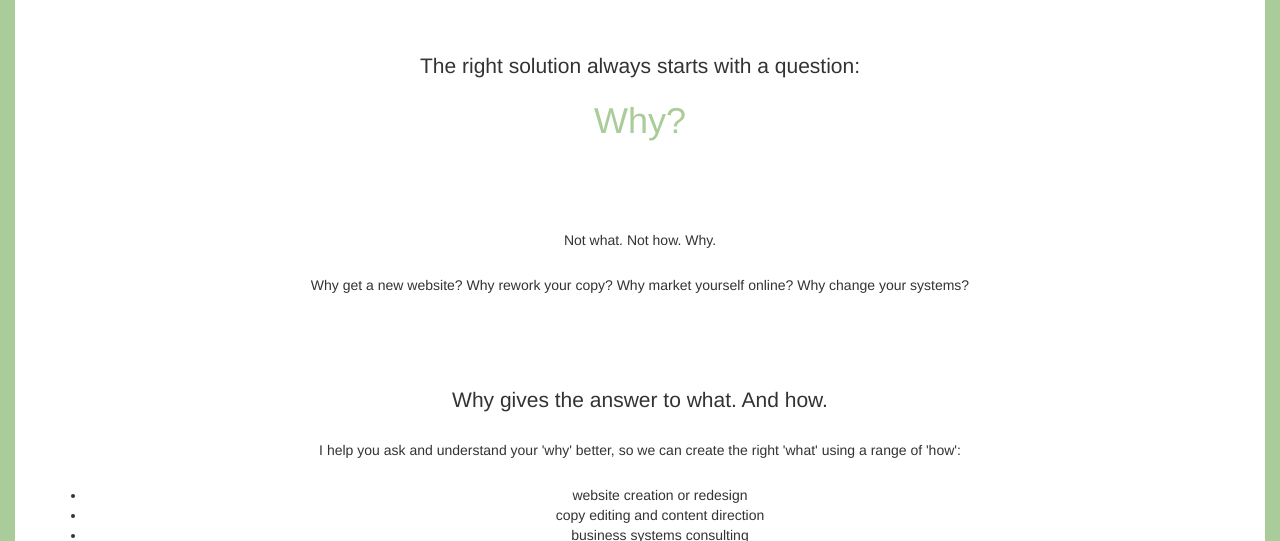
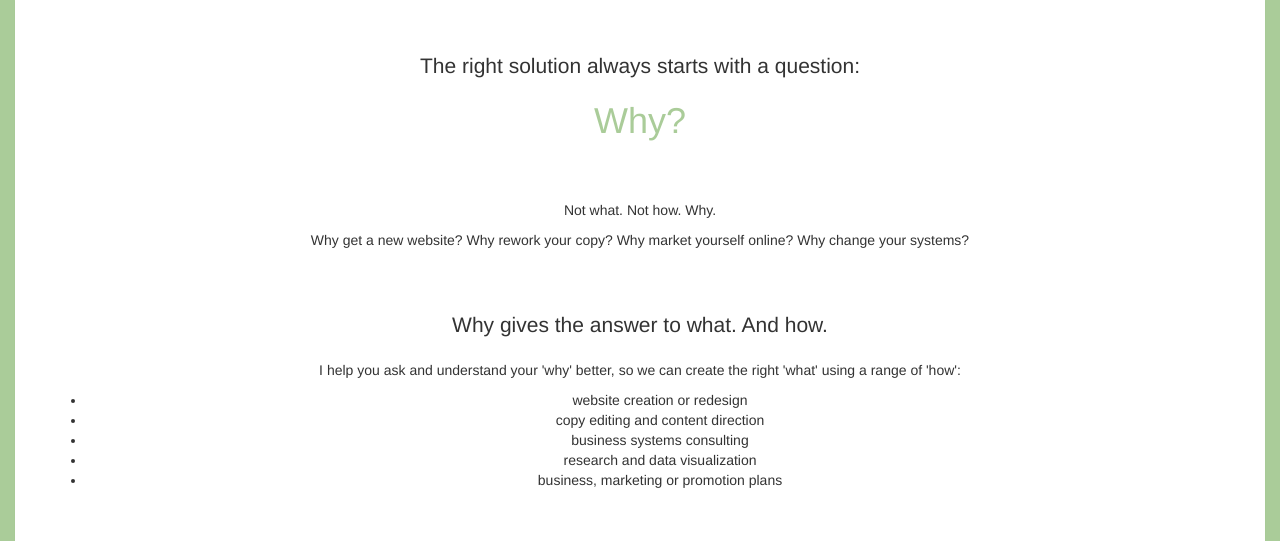
Before and after one commit to kaiewiggins/kaiewiggins.github.io, a Jekyll site: the page built from consulting.html, in a window 1280 px wide and 1400 px high, scrolled down 401 px. Shown: the part 56-597 px from the top of the window. Built offline with Jekyll 4.4.1, drawn with Linux system fonts in a browser that asks for light colours; nearby versions of some CDN libraries; grey boxes are pictures that could not be loaded.

Commit message:
Removed .p styling

```diff
--- a/css/main.css
+++ b/css/main.css
@@ -11,7 +11,7 @@ position: relative;
 
 h2,h3,h4 {color: #ac9;}
 
-p {margin: 25px 25px;}/*first number is top/bottom, second number is right/left*/
+p {}
 
 .panel {padding: 0px 0px 0px 0px;
 margin: 0px 0px 0px 0px;
```
